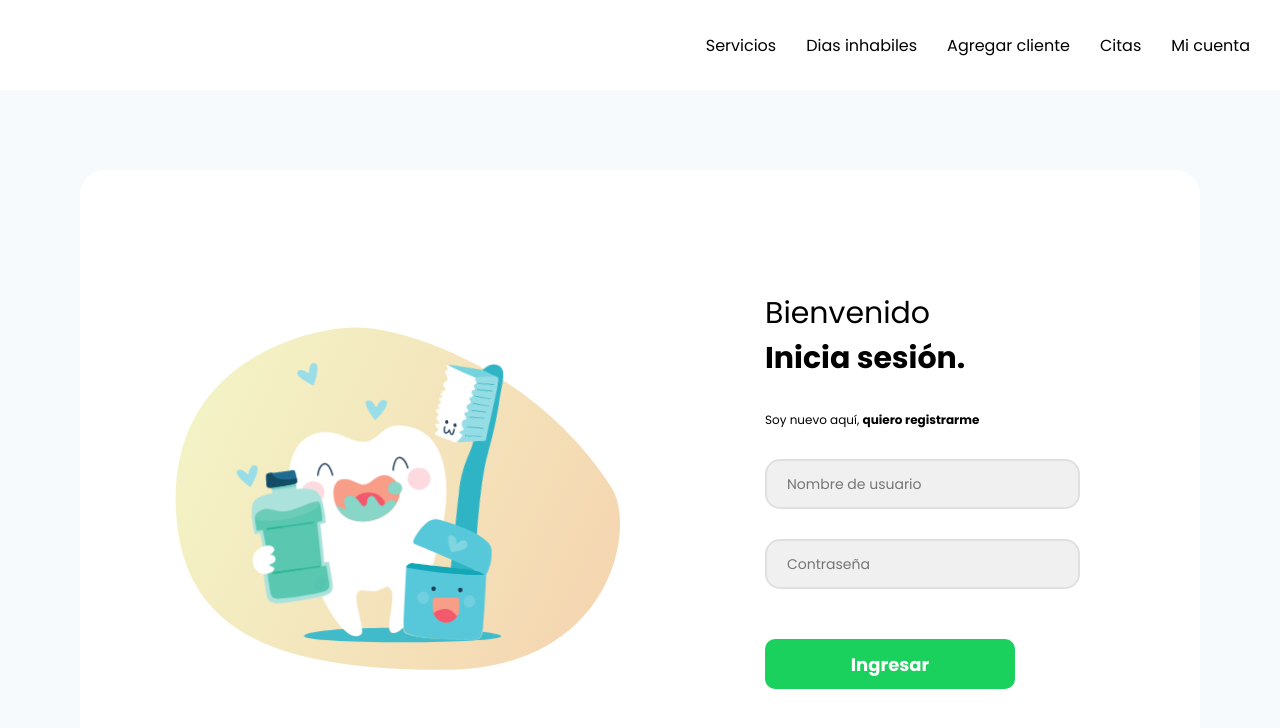
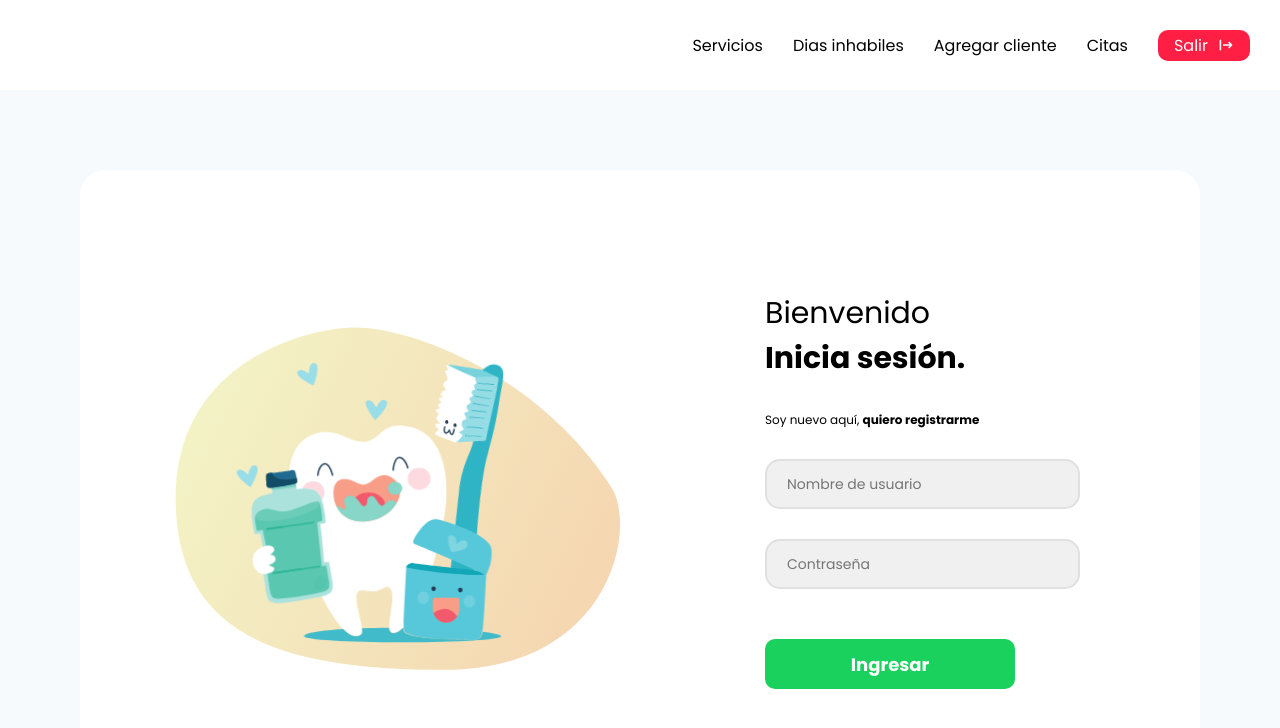
Before and after one commit to MoiMorua/mi-dentista-front-pwa, a React (Create React App) app: page /login in a window 1280 px wide. Shown: the top 728 px of the page. Built offline with nearby package versions, Linux system fonts and the light colour scheme; sample sign-in values are in the browser's storage.

Commit message:
added logout button

```diff
--- a/src/components/Navbar/Navbar.jsx
+++ b/src/components/Navbar/Navbar.jsx
@@ -4,6 +4,7 @@ import './Navbar.scss'
 import { ButtonRedirect,IconButton } from '../../atoms/Button'
 import {MdOutlineAccountCircle} from 'react-icons/md'
 import { useLocation } from 'react-router-dom'
+import { HiLogout } from 'react-icons/hi'
 import User from '../../requests/User'
 
 
@@ -14,6 +15,14 @@ const Navbar = (props) => {
     if (location.pathname.match(/login/) && !User.getToken()) {
         console.log('test')
         return null;
+    }
+
+    const logout = ()=>{
+        localStorage.removeItem('date')
+        localStorage.removeItem('user')
+        localStorage.removeItem('expires_on')
+        localStorage.removeItem('token')
+        window.location.href = '/login'
     }
 
     return (
@@ -33,7 +42,10 @@ const Navbar = (props) => {
                     <a href="/citas">Citas</a>
                 </li>
                 <li>
-                    <a href="">Mi cuenta</a>
+                    <button className="logout-btn" onClick={()=>logout()}>
+                        Salir
+                        <HiLogout color="#fff"/>
+                    </button>
                 </li>
             </ul>
         </nav>
--- a/src/components/Navbar/Navbar.scss
+++ b/src/components/Navbar/Navbar.scss
@@ -28,3 +28,21 @@
         }
     }
 }
+
+.logout-btn {
+    padding: 3px 1rem;
+    background-color: rgb(255, 30, 68);
+    border: none;
+    font-family: "Poppins", sans-serif;
+    font-size: 16px;
+    color: white;
+    border-radius: 10px;
+    display: flex;
+    flex-direction: row;
+    align-items: center;
+    gap: 10px;
+    &:hover {
+        cursor: pointer;
+        background-color: rgb(230, 28, 62);
+    }
+}
--- a/src/pages/LoginPage/LoginPage.jsx
+++ b/src/pages/LoginPage/LoginPage.jsx
@@ -23,7 +23,7 @@ const LoginPage = () => {
         if(response.status) {
             User.storeToken({...response,date: new Date()})
             dispatch(login())
-            window.location.href = '/servicios'
+            window.location.href = '/citas'
         }
 
     }
```
